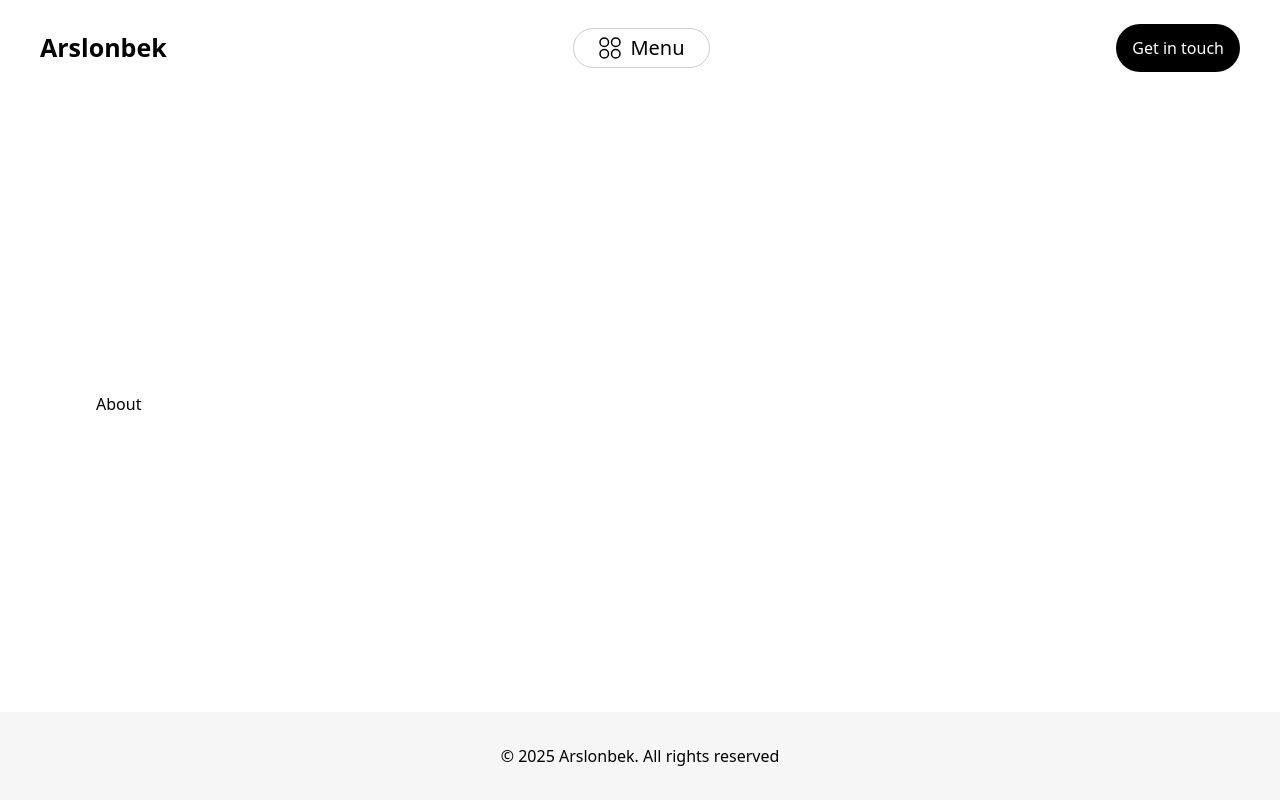
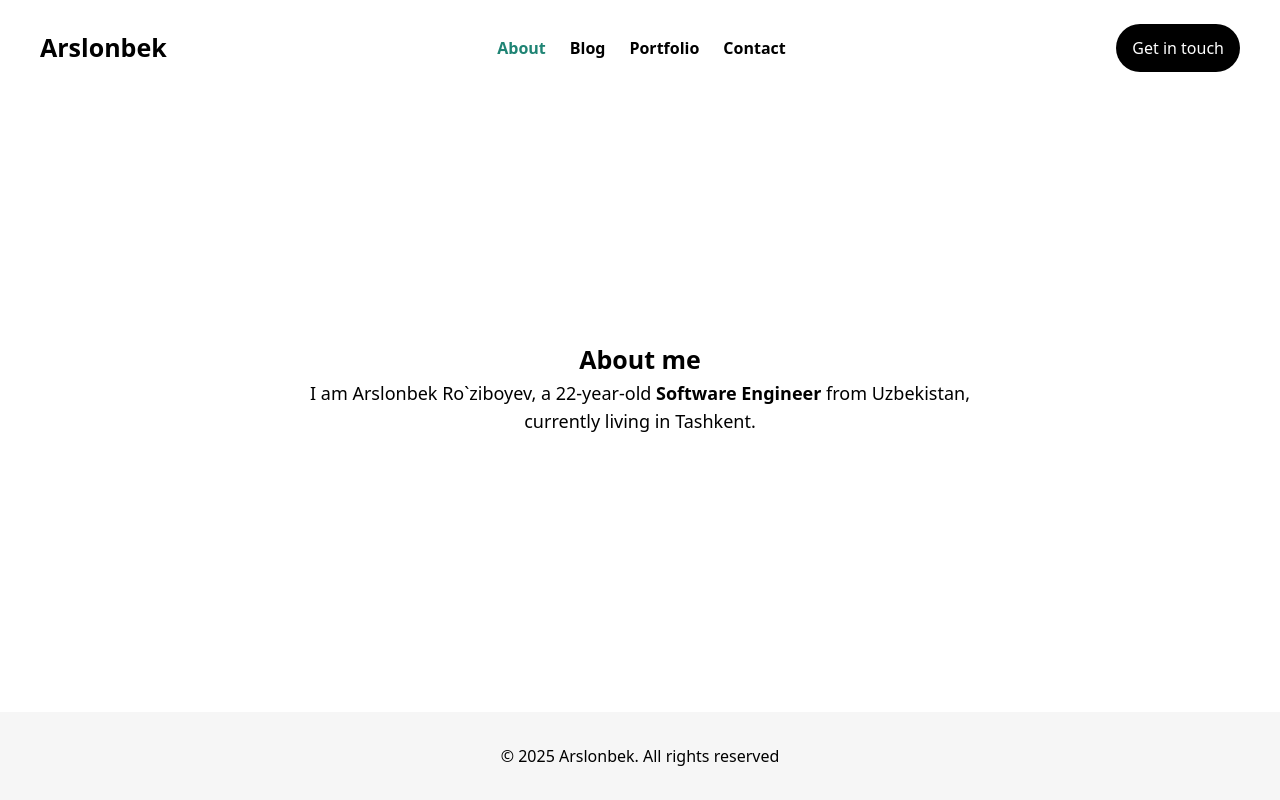
Before and after one commit to arslon1234/arslonbek, a Next.js app: page /about in a window 1280 px wide. Built offline with nearby package versions, Linux system fonts and the light colour scheme.

Commit message:
made a header responsive

```diff
--- a/app/about/page.tsx
+++ b/app/about/page.tsx
@@ -3,7 +3,11 @@ import React from 'react'
 const About = () => {
   return (
     <section>
-      <h1>About</h1>
+      <h1 className='text-center text-name_size font-bold'>About me</h1>
+      <p className='text-center text-lg max-w-2xl mx-auto mb-8'>
+      I am Arslonbek Ro`ziboyev, a 22-year-old <b>Software Engineer</b> from Uzbekistan, currently living in Tashkent.
+
+      </p>
     </section>
   )
 }
--- a/components/header.tsx
+++ b/components/header.tsx
@@ -5,10 +5,12 @@ import { usePathname } from "next/navigation";
 import menu from "../assets/menu.svg";
 import close from "../assets/close.svg";
 import Image from "next/image";
+
 interface ILinks {
   title: string;
   path: string;
 }
+
 const Header = () => {
   const [open, setOpen] = useState(false);
   const pathname = usePathname();
@@ -19,15 +21,20 @@ const Header = () => {
     { title: "Portfolio", path: "/portfolio" },
     { title: "Contact", path: "/contact" },
   ];
+
   const handleClick = () => {
     setOpen(!open);
   };
+
   return (
-    <header className="flex justify-between items-center my-3 px-10 py-3">
+    <header className="flex justify-between items-center my-3 px-4 py-3 md:px-10">
+      {/* Logo */}
       <Link href="/" className="text-[25px] font-bold">
         Arslonbek
       </Link>
-      <div className="relative flex flex-col items-center">
+
+      {/* Mobile Menu Button */}
+      <div className="md:hidden relative flex items-center">
         <button
           className="py-1 px-6 flex items-center cursor-pointer gap-2 border border-[#ccc] rounded-3xl z-20"
           onClick={handleClick}
@@ -41,12 +48,14 @@ const Header = () => {
           />
           <span className="text-[20px] font-normal cursor-pointer">Menu</span>
         </button>
+
+        {/* Mobile Menu Links */}
         <section
-          className={`absolute top-11 shadow-custom p-2 px-6 rounded-3xl transition-all duration-500 ease-in-out ${
-            open ? 'opacity-100 translate-y-0' : 'opacity-0 -translate-y-5 pointer-events-none'
+          className={`absolute z-30 top-11 shadow-custom p-2 px-6 rounded-3xl bg-white transition-all duration-500 ease-in-out ${
+            open ? "opacity-100 translate-y-0" : "opacity-0 -translate-y-5 pointer-events-none"
           }`}
         >
-          <div className="flex gap-6">
+          <div className="flex flex-col gap-4">
             {links.map((link, index) => {
               const isActive = pathname === link.path;
               return (
@@ -66,11 +75,33 @@ const Header = () => {
           </div>
         </section>
       </div>
+
+      {/* Desktop Menu Links */}
+      <div className="hidden md:flex gap-6">
+        {links.map((link, index) => {
+          const isActive = pathname === link.path;
+          return (
+            <Link
+              href={link.path}
+              className={`${
+                isActive
+                  ? "text-main cursor-pointer font-semibold"
+                  : "cursor-pointer font-semibold"
+              } transition-transform duration-500 hover:scale-105`}
+              key={index}
+            >
+              {link.title}
+            </Link>
+          );
+        })}
+      </div>
+
+      {/* Get in touch button */}
       <Link
-         href="https://t.me/developer_0220"
-         target="_blank"
-         rel="noopener noreferrer"
-        className="py-3 px-4 text-white bg-black rounded-[33px]"
+        href="https://t.me/developer_0220"
+        target="_blank"
+        rel="noopener noreferrer"
+        className="py-3 px-4 text-white bg-black rounded-[33px] hidden md:block"
       >
         Get in touch
       </Link>
--- a/tailwind.config.ts
+++ b/tailwind.config.ts
@@ -18,7 +18,7 @@ const config: Config = {
         custom: '0px 5px 12.4px 0px rgba(194, 194, 194, 0.47)',
       },
       fontSize:{
-        name_size: "20px",
+        name_size: "25px",
         desc_size: "15px"
       }
     },
```
